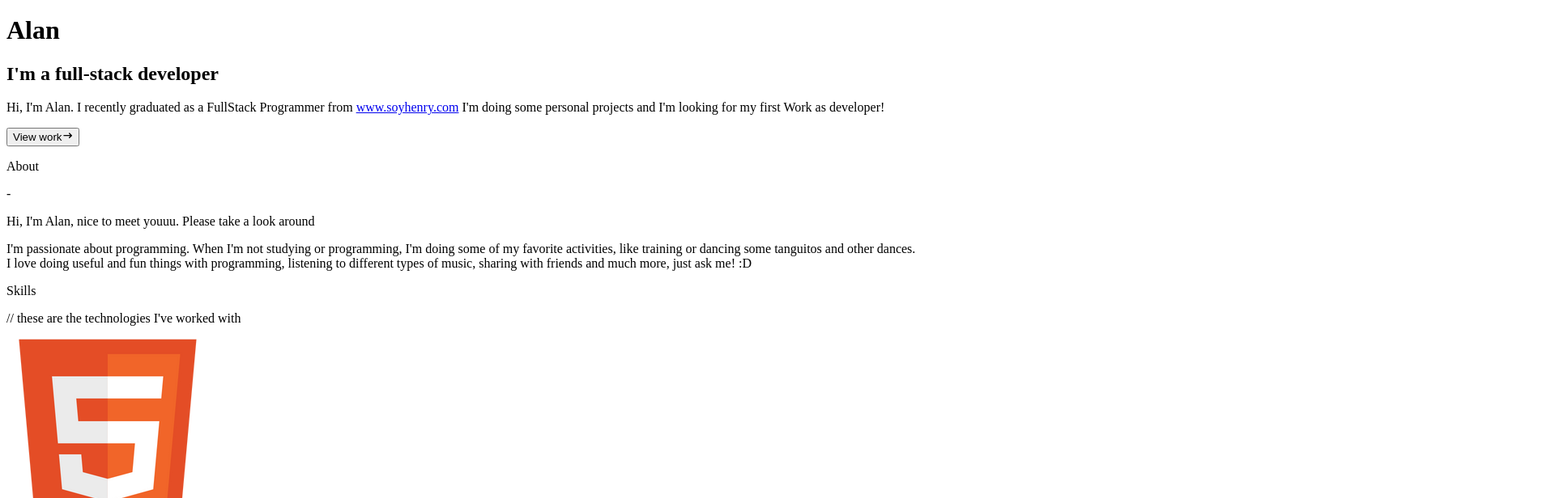
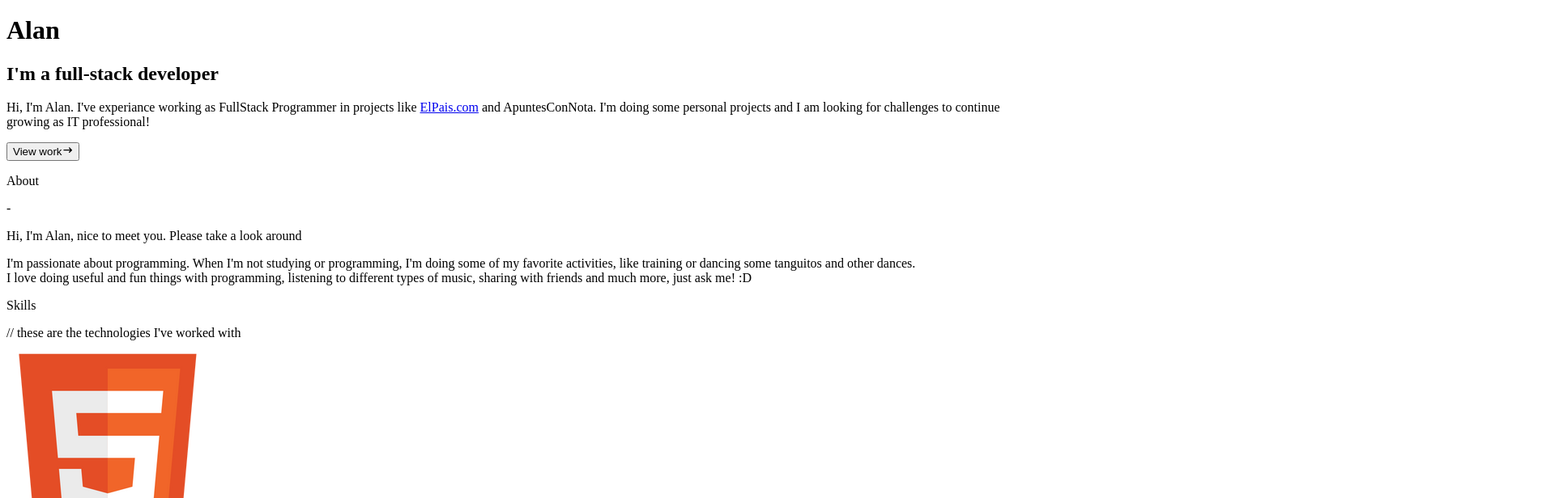
Before and after one commit to acsoliz/Portfolio, a React (Create React App) app: page / in a window 1280 px wide. Shown: the part 600-1216 px from the top of the page at 81% size, 1920 px wide, since content can reach past the window. Built offline with nearby package versions, Linux system fonts and the light colour scheme.

Commit message:
update skills and description

```diff
--- a/src/components/About.jsx
+++ b/src/components/About.jsx
@@ -12,7 +12,7 @@ const About = () => {
 				</div>
 				<div className="max-w-[1000px] w-full grid sm:grid-cols-2 gap-8 px-4">
 					<div className="sm:text-right text-4xl font-bold ">
-						<p>Hi, I'm Alan, nice to meet youuu. Please take a look around</p>
+						<p>Hi, I'm Alan, nice to meet you. Please take a look around</p>
 					</div>
 					<div>
 						<p>
--- a/src/components/Home.jsx
+++ b/src/components/Home.jsx
@@ -12,9 +12,8 @@ const Home = () => {
 				<h1 className="text-4xl sm:text-7xl font-bold text-[#ccd6f6]">Alan</h1>
 				<h2 className="text-4xl sm:text-7xl font-bold text-[#8892b0]">I'm a full-stack developer</h2>
 				<p className="text-[#8892b0] py-4 max-w-[700px]">
-					Hi, I'm Alan. I recently graduated as a FullStack Programmer from{' '}
-					<a href="http://www.soyhenry.com">www.soyhenry.com</a> I'm doing some personal projects and I'm
-					looking for my first Work as developer!
+					Hi, I'm Alan. I've experiance working as FullStack Programmer  in projects like {' '}
+					<a href="http://www.ElPais.com">ElPais.com</a> and ApuntesConNota. I'm doing some personal projects and I am looking for challenges to continue growing as IT professional!
 				</p>
 				<div>
 					<button className="text-white group border-2 px-6 py-3 my-2 flex items-center hover:bg-pink-600 hover:border-pink-600">
--- a/src/components/Navbar.jsx
+++ b/src/components/Navbar.jsx
@@ -115,7 +115,7 @@ const Navbar = () => {
 					<li className="w-[160px] h-[60px] flex justify-between items-center ml-[-100px] hover:ml-[-10px] duration-300 bg-[#565f69]">
 						<a
 							className="flex justify-between items-center w-full text-gray-300 "
-							href="https://drive.google.com/file/d/1KpAZTxvvLzDlb0QpwqVzyvPyY_6R8Z3l/view?usp=sharing"
+							href="https://drive.google.com/file/d/1Waqg-BY4NYaV3yHLb5C65gn_GFMwMMTY/view?usp=sharing"
 						>
 							curriculum <BsFillPersonLinesFill size={30} />
 						</a>
--- a/src/components/Skills.jsx
+++ b/src/components/Skills.jsx
@@ -10,6 +10,9 @@ import Tailwind from '../assets/tailwind.png';
 import PostgresSql from '../assets/PostgresSQL.png';
 import Redux from '../assets/redux.png';
 import Git from '../assets/Git.png';
+import Aws from '../assets/aws.png';
+import TypeScript from '../assets/typescript.png';
+
 
 const Skills = () => {
 	return (
@@ -53,10 +56,22 @@ const Skills = () => {
 						<img className="w-20 mx-auto" src={PostgresSql} alt="HTML icon" />
 						<p className="my-4">POSTGRES SQL</p>
 					</div>
-					{/* <div className="shadow-sm shadow-[$040c16] hover:scale-110 duration-500">
+					<div className="shadow-sm shadow-[$040c16] hover:scale-110 duration-500">
 						<img className="w-20 mx-auto" src={Redux} alt="HTML icon" />
 						<p className="my-4">REDUX</p>
-					</div> */}
+					</div>
+					<div className="shadow-sm shadow-[$040c16] hover:scale-110 duration-500">
+						<img className="w-20 mx-auto" src={Aws} alt="HTML icon" />
+						<p className="my-4">AWS</p>
+					</div>
+					<div className="shadow-sm shadow-[$040c16] hover:scale-110 duration-500">
+						<img className="w-20 mx-auto" src={Tailwind} alt="HTML icon" />
+						<p className="my-4">AWS</p>
+					</div>
+					<div className="shadow-sm shadow-[$040c16] hover:scale-110 duration-500">
+						<img className="w-20 mx-auto" src={TypeScript} alt="HTML icon" />
+						<p className="my-4">AWS</p>
+					</div>
 				</div>
 			</div>
 		</div>
```
Also changed, not shown: src/assets/Tailwind CSS.png (added), src/assets/typescript.png (added).
